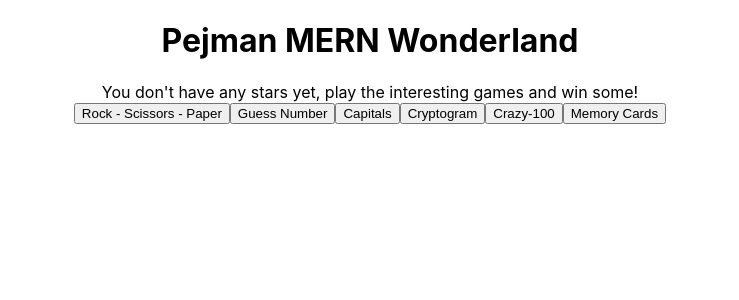
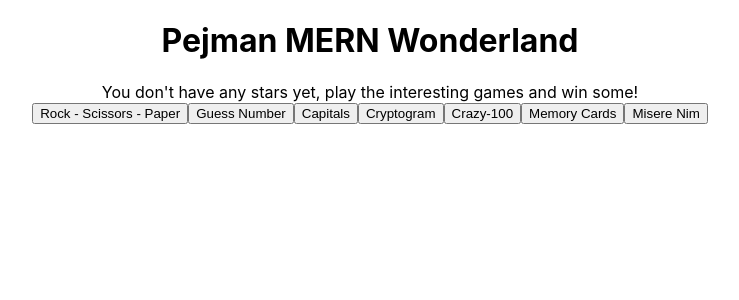
Before and after one commit to PejmanFSD/Pejman-MERN-Wonderland, a React (Create React App) app: page / in a window 1280 px wide. Shown: the top 300 px of the page, without its empty margins (270-1009 px from the left). Built offline with nearby package versions, Linux system fonts and the light colour scheme.

Commit message:
Starting the "MisereNim" game.
A new game begins.

```diff
--- a/src/App.jsx
+++ b/src/App.jsx
@@ -7,6 +7,7 @@ import Capitals from "./Capitals/Capitals";
 import Cryptogram from "./Cryptogram/Cryptogram";
 import Crazy100 from "./Crazy100/Crazy100";
 import MemoryCards from "./MemoryCards/MemoryCards";
+import MisereNim from "./MisereNim/MisereNim";
 
 function App() {
   const [showGameTitles, setShowGameTitles] = useState(true);
@@ -17,6 +18,7 @@ function App() {
   const [showCryptogram, setShowCryptogram] = useState(false);
   const [showCrazy100, setShowCrazy100] = useState(false);
   const [showMemoryCards, setShowMemoryCards] = useState(false);
+  const [showMisereNim, setShowMisereNim] = useState(false);
   const updateTotalPoint = (i) => {
     setTotalPoint((currTotalPoint) => currTotalPoint + i);
   };
@@ -43,6 +45,10 @@ function App() {
   const toggleMemoryCards = () => {
     setShowGameTitles(false);
     setShowMemoryCards(true);
+  };
+  const toggleMisereNim = () => {
+    setShowGameTitles(false);
+    setShowMisereNim(true);
   };
   return (
     <div className="App">
@@ -132,6 +138,18 @@ function App() {
           <button onClick={() => toggleMemoryCards()}>Memory Cards</button>
         )
       )}
+      {!showGameTitles && showMisereNim ? (
+        <MisereNim
+          setShowGameTitles={setShowGameTitles}
+          setShowMisereNim={setShowMisereNim}
+          updateTotalPoint={updateTotalPoint}
+        />
+      ) : (
+        showGameTitles &&
+        !showMisereNim && (
+          <button onClick={() => toggleMisereNim()}>Misere Nim</button>
+        )
+      )}
     </div>
   );
 }
--- /dev/null
+++ b/src/MisereNim/MisereNim.jsx
@@ -0,0 +1,7 @@
+export default function MisereNim() {
+    return (
+        <div>
+            MisereNim
+        </div>
+    )
+}
```
